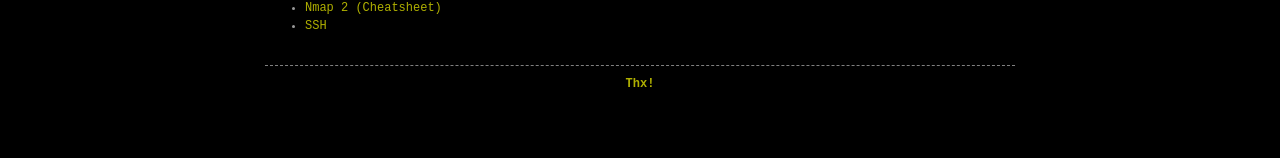
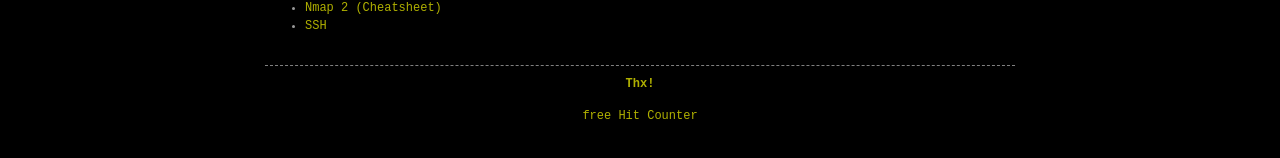
Before and after one commit to 0x00mg/0x00mg.github.io, a Jekyll site: the page built from notes.md, in a window 1280 px wide. Shown: the part 378-536 px from the top of the page. Built offline with Jekyll 4.4.1, drawn with Linux system fonts in a browser that asks for light colours; comment, search, counter and statistics services are not loaded.

Commit message:
Update footer.html

```diff
--- a/_includes/footer.html
+++ b/_includes/footer.html
@@ -4,8 +4,8 @@
       {{ site.bye_message }}
     </footer>
 
-   <!-- <a href='https://www.free-counters.org/'>free Hit Counter</a> <script type='text/javascript' src='https://www.freevisitorcounters.com/auth.php?id=a7bf823fc09d85bee91981b1666043184e6b3eb5'></script> -->
-   <!-- <script type="text/javascript" src="https://www.freevisitorcounters.com/en/home/counter/1384619/t/1"></script>  -->
+   <a href='https://www.free-counters.org/'>free Hit Counter</a> <script type='text/javascript' src='https://www.freevisitorcounters.com/auth.php?id=a7bf823fc09d85bee91981b1666043184e6b3eb5'></script>
+   <script type="text/javascript" src="https://www.freevisitorcounters.com/en/home/counter/1384619/t/1"></script>
     <script src="https://cdn.counter.dev/script.js" data-id="37996a86-65e8-4821-86a5-824f1b1e9b46" data-utcoffset="2"></script>
 
 
```
